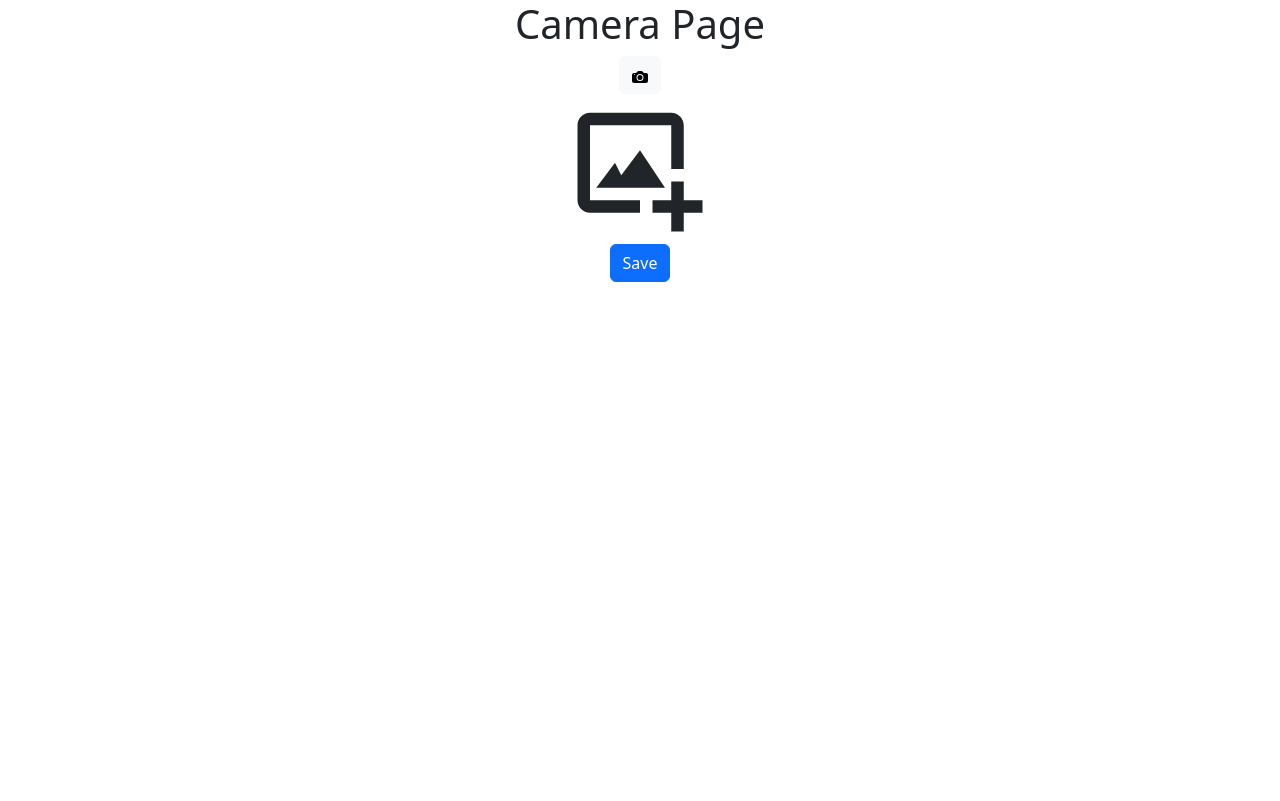
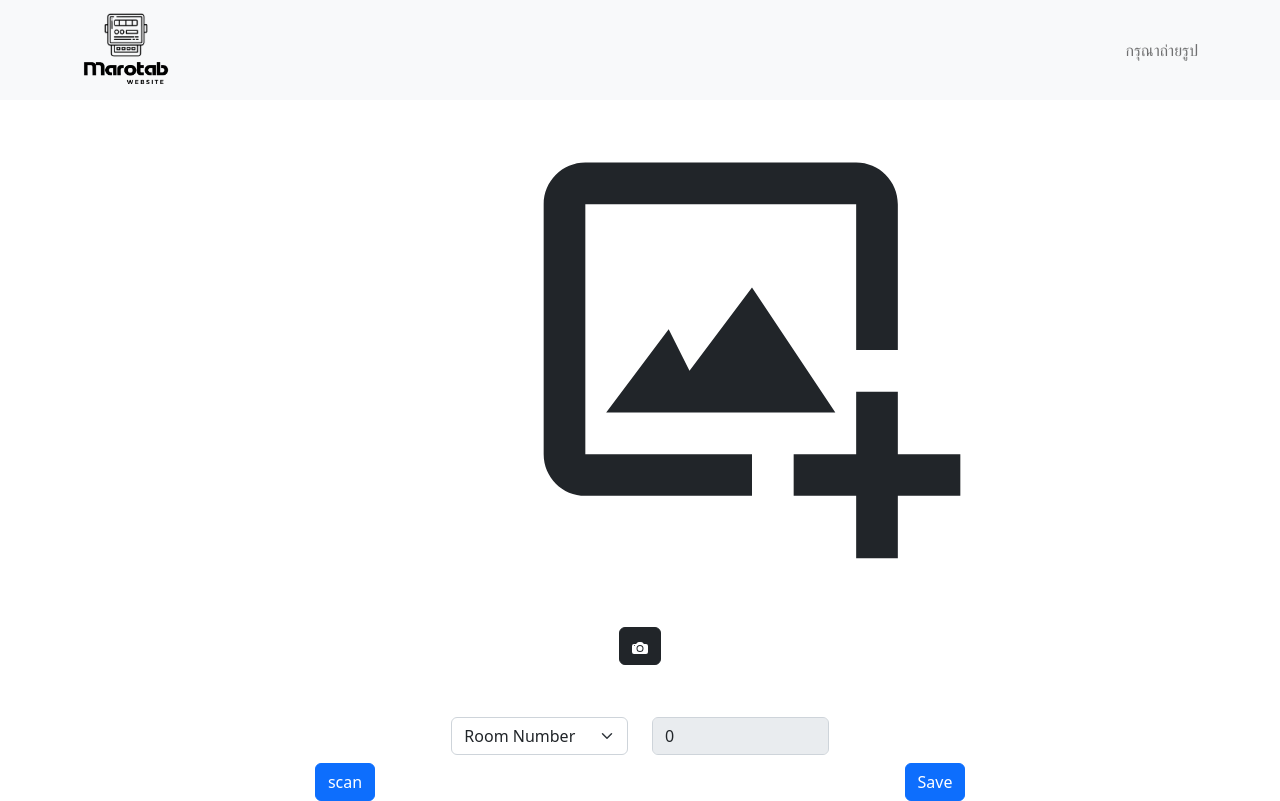
Before and after one commit to VORAVIT29/React-marotab, a React (Create React App) app: page /Back-End/Camera in a window 1280 px wide. Built offline with nearby package versions, Linux system fonts and the light colour scheme; the HTML template or start-up script is replaced by a standard one.

Commit message:
edit-parecamera

```diff
--- a/src/components/CallMiter.css
+++ b/src/components/CallMiter.css
@@ -5,6 +5,7 @@
     margin:  15px 0px 20px 0px;
     text-align: center;
 }
+
 .callmiter-name{
     color: white;
     font-size: 20px;
--- a/src/components/CameraPage.css
+++ b/src/components/CameraPage.css
@@ -0,0 +1,7 @@
+.camera{
+    max-width: 100%;
+    height: 100%;
+    margin: 0px 50px;
+    /* background-color: #7E6A4D; */
+
+}
--- a/src/components/CameraPage.js
+++ b/src/components/CameraPage.js
@@ -1,10 +1,11 @@
 import { BsFillCameraFill } from "react-icons/bs";
-import { Button, Image } from "react-bootstrap";
+import { Button, Image, Row, Col, Form, InputGroup } from "react-bootstrap";
 import { BiImageAdd } from "react-icons/bi";
 import { useEffect, useState } from "react";
 import { dataImg } from '../data/DataImg';
 import OpenCamera from "./OpenCamera";
 import SpinerLoad from "./SpinerLoad";
+import NavBar from './NavBar';
 import "./CameraPage.css";
 
 export const CameraPage = () => {
@@ -39,30 +40,65 @@ export const CameraPage = () => {
 
   return (
     <>
+      <NavBar name="กรุณาถ่ายรูป" />
       <SpinerLoad showLoad={showLoad} />
+
 
       {/* Page Camera */}
       {isPageCamera && (
-        <center>
-          <h1>Camera Page</h1>
-          <Button variant="light" onClick={setPage}><BsFillCameraFill /></Button>
-          <br />
+        <center className="camera">
+          <Row md={4} className="justify-content-md-center">
+            <Col>
               {img.img64
                 ?
                 <Image src={img.img64} fluid />
                 :
-            <BiImageAdd size={150} />
+                <BiImageAdd size={500} />
               }
+              <Button variant="dark" onClick={setPage} style={{ margin: "10%" }}><BsFillCameraFill /></Button>
               <br />
+            </Col>
+          </Row>
+
+          <br />
+          <Row mb={4} className="justify-content-md-center">
+            <Col xs lg="2">
+              <Form.Group controlId="formGridState">
+                <Form.Select aria-label="Default select example">
+                  <option>Room Number</option>
+                  <option value="001">001</option>
+                  <option value="002">002</option>
+                  <option value="003">003</option>
+                </Form.Select>
+              </Form.Group >
+
+            </Col>
+            <Col xs lg="2">
+              <Form.Group controlId="formGridState">
+                <InputGroup className="mb-2">
+                  <Form.Control disabled value="0" />
+                </InputGroup>
+              </Form.Group>
+
+            </Col>
+            <Row className="mb-6" className="justify-content-md-left">
+              <Col xs lg="6" style={{ display: "" }} >
+                <Button onClick={save}>scan</Button>
+              </Col>
+              <Col xs lg="6" style={{ display: "" }} >
                 <Button onClick={save}>Save</Button>
+              </Col>
+            </Row>
+          </Row>
+
+
         </center>
       )}
-
-
       {/* Page open camera */}
       {isOpencamera && (
         <OpenCamera target={setDataImg} />
       )}
+
     </>
   )
 }
```
Also changed, not shown: 1 other file (tests, documents, lock files or other folders). Lines whose indentation alone changed are shown as unchanged.
